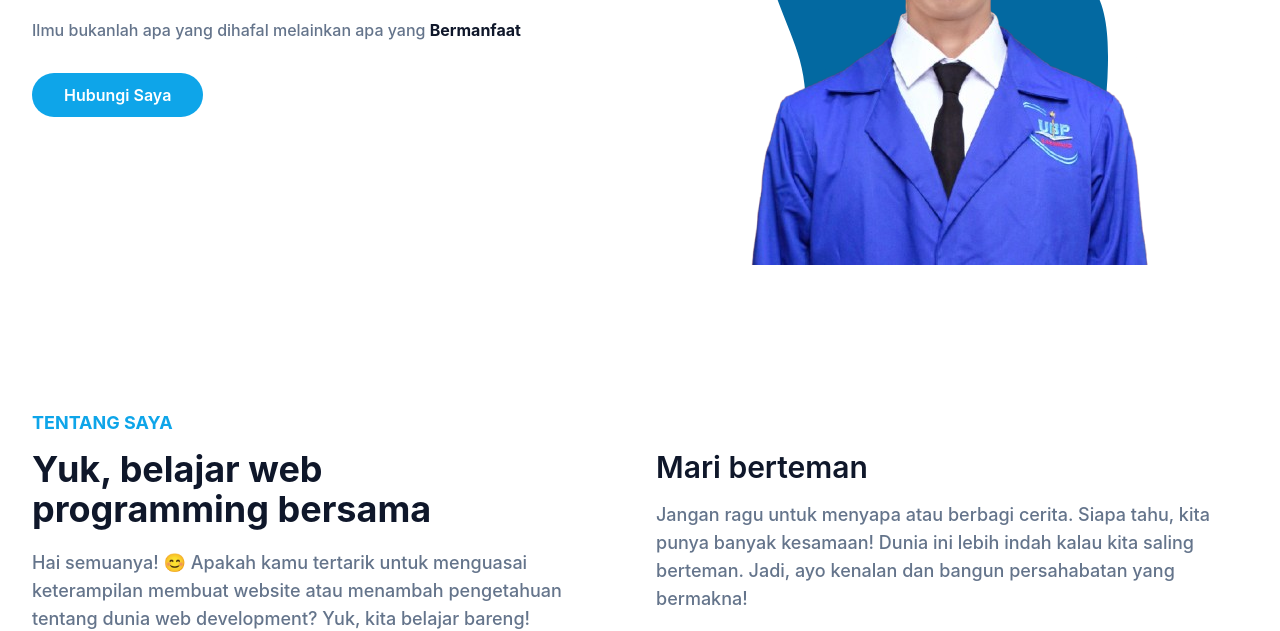
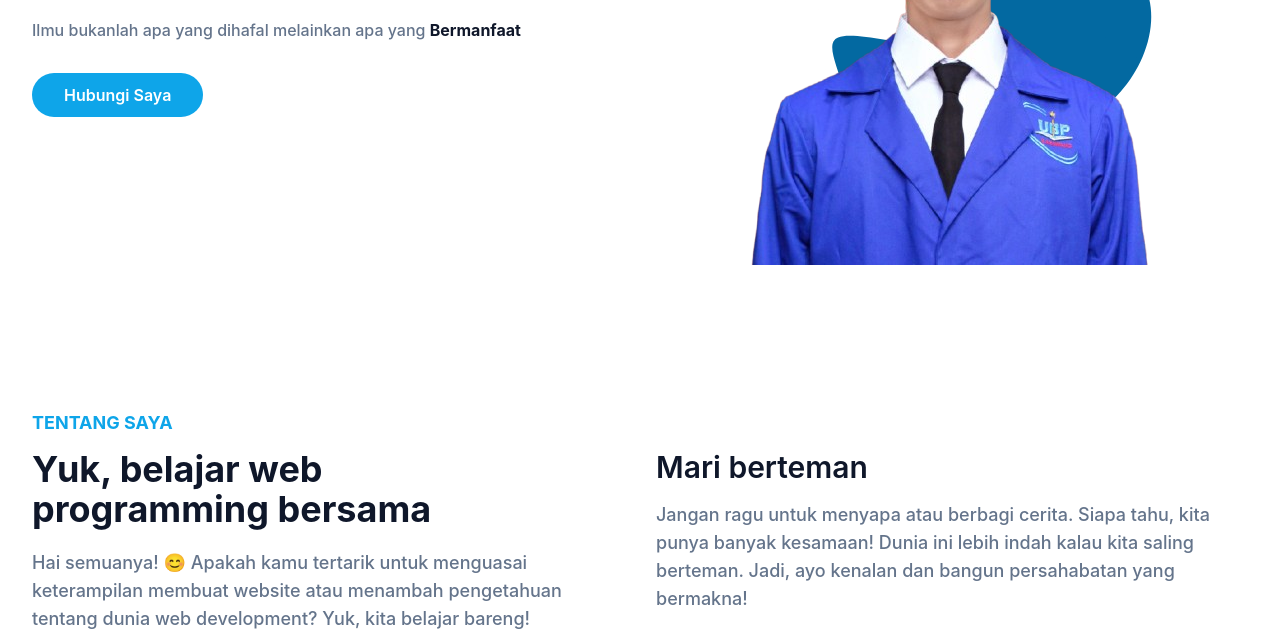
Before and after one commit to Jarbae/portfolio-tailwindcss, a website: page index.html in a window 1280 px wide. Shown: the part 418-1049 px from the top of the page. Drawn offline with Linux system fonts and the light colour scheme.

Commit message:
perbaikan hero section

```diff
--- a/index.html
+++ b/index.html
@@ -101,11 +101,11 @@
                     <div class="relative mt-10 lg:right-0 lg:mt-9">
                         <img src="dist/img/fajar.png" alt="fajar" class="relative z-10 mx-auto max-w-full" />
                         <span class="absolute bottom-0 left-1/2 -translate-x-1/2 md:scale-125">
+
                             <svg width="400" height="400" viewBox="0 0 200 200" xmlns="http://www.w3.org/2000/svg">
-                                <path fill="#0369a1"
-                                    d="M26.8,-46C36,-41.1,45.7,-36.5,50.9,-28.9C56.2,-21.3,56.9,-10.7,56.7,-0.1C56.5,10.4,55.3,20.8,52.4,32.5C49.6,44.2,45.1,57.3,36.1,61.4C27.1,65.5,13.5,60.8,0.8,59.5C-12,58.1,-24,60.3,-33.3,56.3C-42.6,52.3,-49.2,42.3,-51.5,31.9C-53.8,21.4,-51.9,10.7,-55.4,-2C-58.9,-14.8,-67.8,-29.5,-67.8,-43.9C-67.8,-58.4,-58.9,-72.4,-46.1,-75.3C-33.3,-78.2,-16.7,-69.8,-3.9,-63C8.8,-56.1,17.6,-50.9,26.8,-46Z"
-                                    transform="translate(100 100) scale(1.1)" />
-                            </svg>
+                                <path fill="#0369a1" d="M41.9,-46.7C55.5,-47.7,68.6,-37.1,71.7,-24.1C74.8,-11.1,67.9,4.4,57.6,13.4C47.3,22.4,33.6,24.9,23.4,34.4C13.3,43.8,6.6,60.3,-3.2,64.7C-13.1,69.1,-26.1,61.6,-31.9,50.6C-37.6,39.7,-36,25.4,-38.3,13.6C-40.6,1.7,-46.8,-7.8,-41.4,-10C-35.9,-12.3,-18.8,-7.3,-10,-7.8C-1.1,-8.3,-0.6,-14.4,6.8,-23.7C14.1,-33,28.2,-45.7,41.9,-46.7Z"
+                                transform="translate(100 100) scale(1.1)" />
+                              </svg>
                         </span>
                     </div>
                 </div>
```
